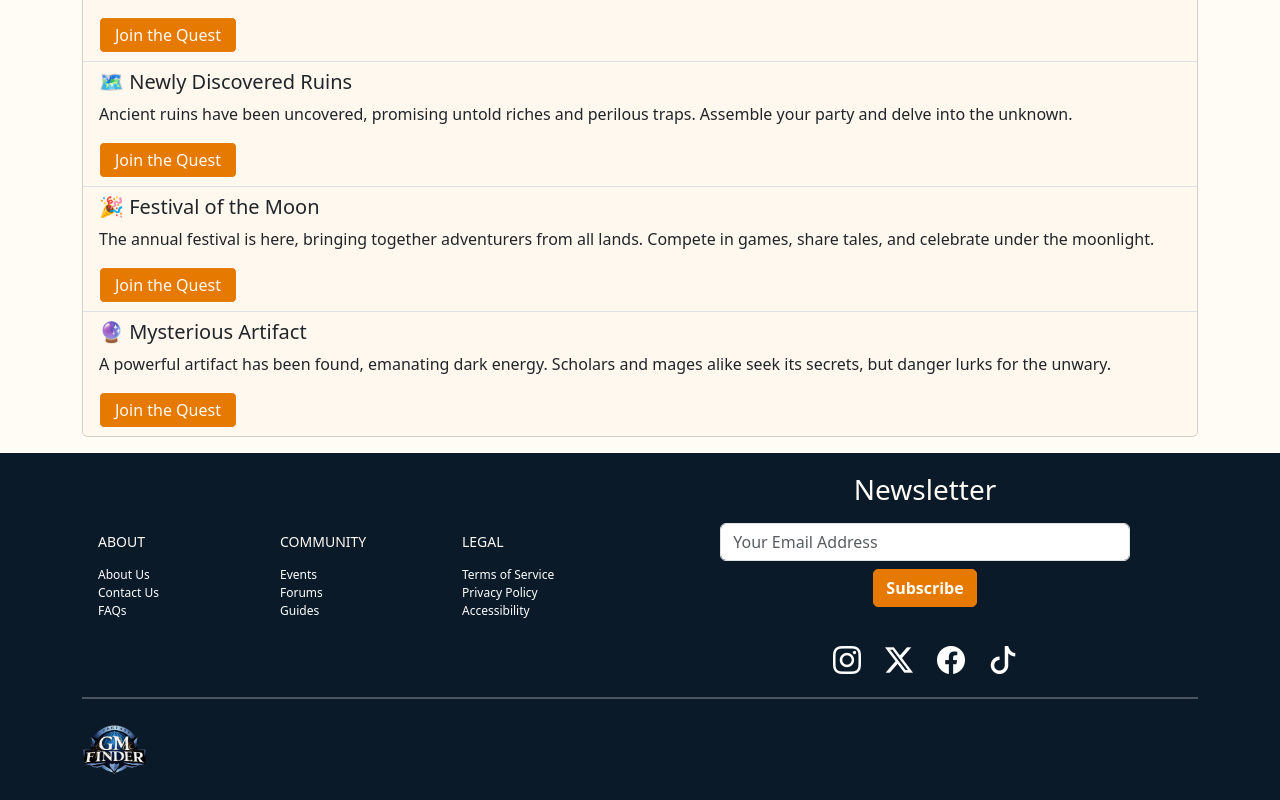
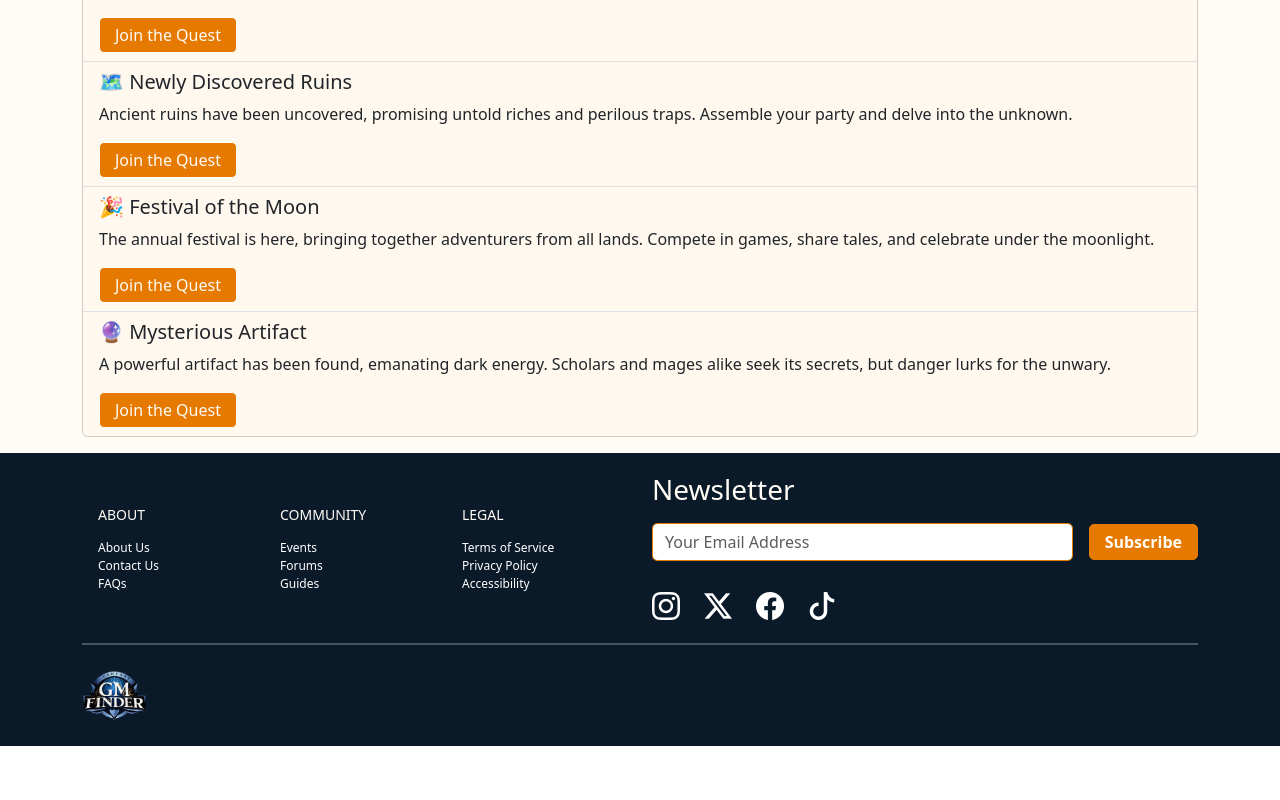
Before and after one commit to OgataiKhan/gmfinder-frontend, a Vue app: page / in a window 1280 px wide. Shown: the part 1471-2271 px from the top of the page. After the commit the page ends 2217 px from the top, so only its background shows below. Built offline with nearby package versions, Linux system fonts and the light colour scheme; no server answers.

Commit message:
feat: footer lg

```diff
--- a/src/components/FooterTop.vue
+++ b/src/components/FooterTop.vue
@@ -67,24 +67,29 @@ export default {
           <div>
             <!-- newsletter e button -->
             <form>
-              <div class="d-flex flex-column">
-                <div class="text-center">
-                  <h3>Newsletter</h3>
+              <div class="text-center text-lg-start">
+                <h3>Newsletter</h3>
+              </div>
+              <div class="d-lg-flex">
+
+                <div class="py-2 d-flex justify-content-center justify-content-lg-start  flex-grow-1">
+                  <input type="email" class="form-control news-email input-focus-orange me-lg-3" id="inputEmail"
+                    placeholder="Your Email Address" />
                 </div>
-                <div class="py-2 d-flex justify-content-center">
-                  <input type="email" class="form-control w-75" id="inputEmail" placeholder="Your Email Address" />
+
+                <div class="d-flex justify-content-center justify-content-lg-start align-items-center">
+                  <button type="submit" class="btn-sm btn-orange mb-3 mb-lg-0">
+                    <strong>Subscribe</strong>
+                  </button>
                 </div>
-              </div>
-              <div class="d-flex justify-content-center">
-                <button type="submit" class="btn btn-orange mb-3">
-                  <strong>Subscribe</strong>
-                </button>
+
               </div>
             </form>
+
             <!-- /newsletter e button -->
           </div>
           <!-- icons -->
-          <div class="mt-3 d-flex justify-content-center">
+          <div class="mt-3 d-flex justify-content-center justify-content-lg-start">
             <ul class="d-flex gap-4">
               <li>
                 <a href="#" class="link"><i class="bi bi-instagram fs-3"></i></a>
@@ -144,6 +149,20 @@ hr {
   border: 1px solid white;
 }
 
+// email input
+
+.news-email {
+  border-radius: 5px;
+  border: 1px solid $contrast-color;
+  width: 100%;
+  transition: border-color 0.3s;
+
+  //media query, tablet width is 75%
+  @media (max-width: 768px) {
+    width: 75%;
+  }
+}
+
 //footer ul titles
 h5 {
   font-size: 14px
```
